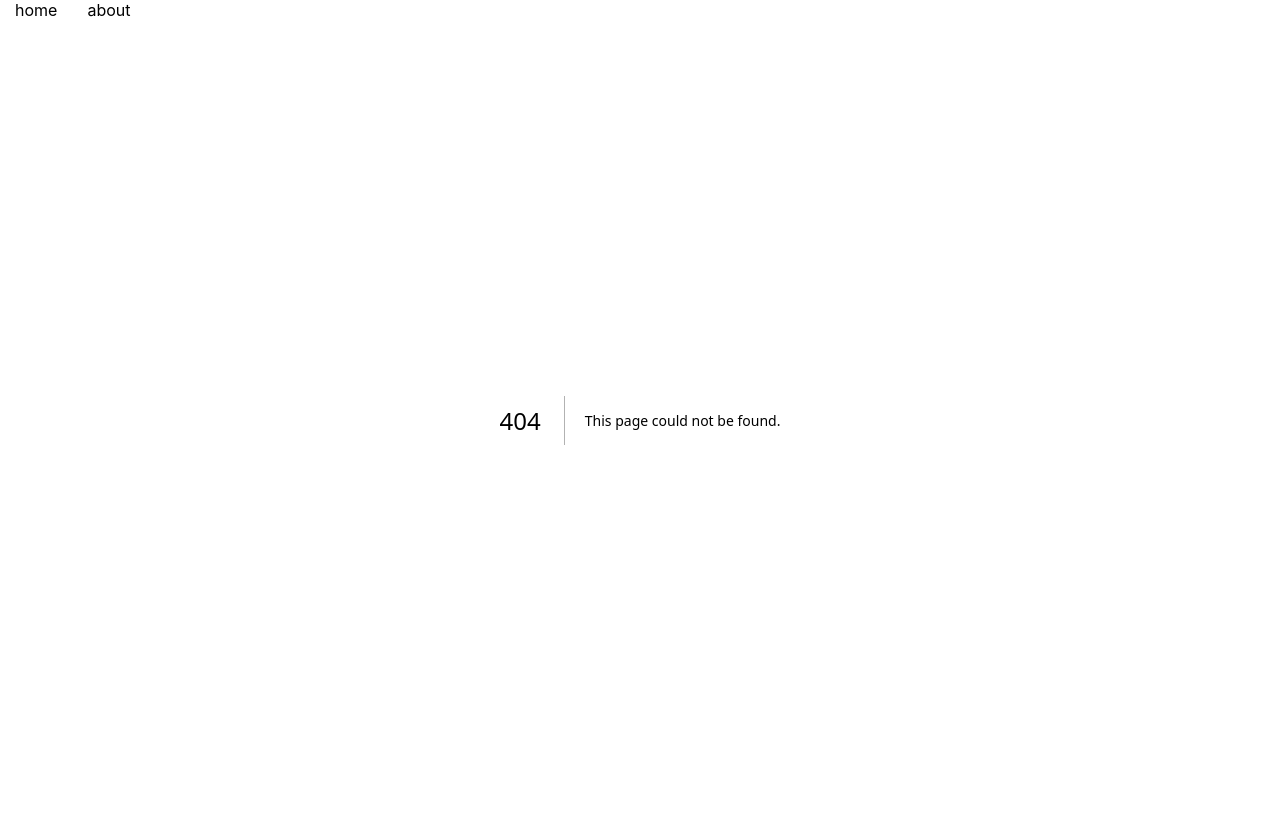
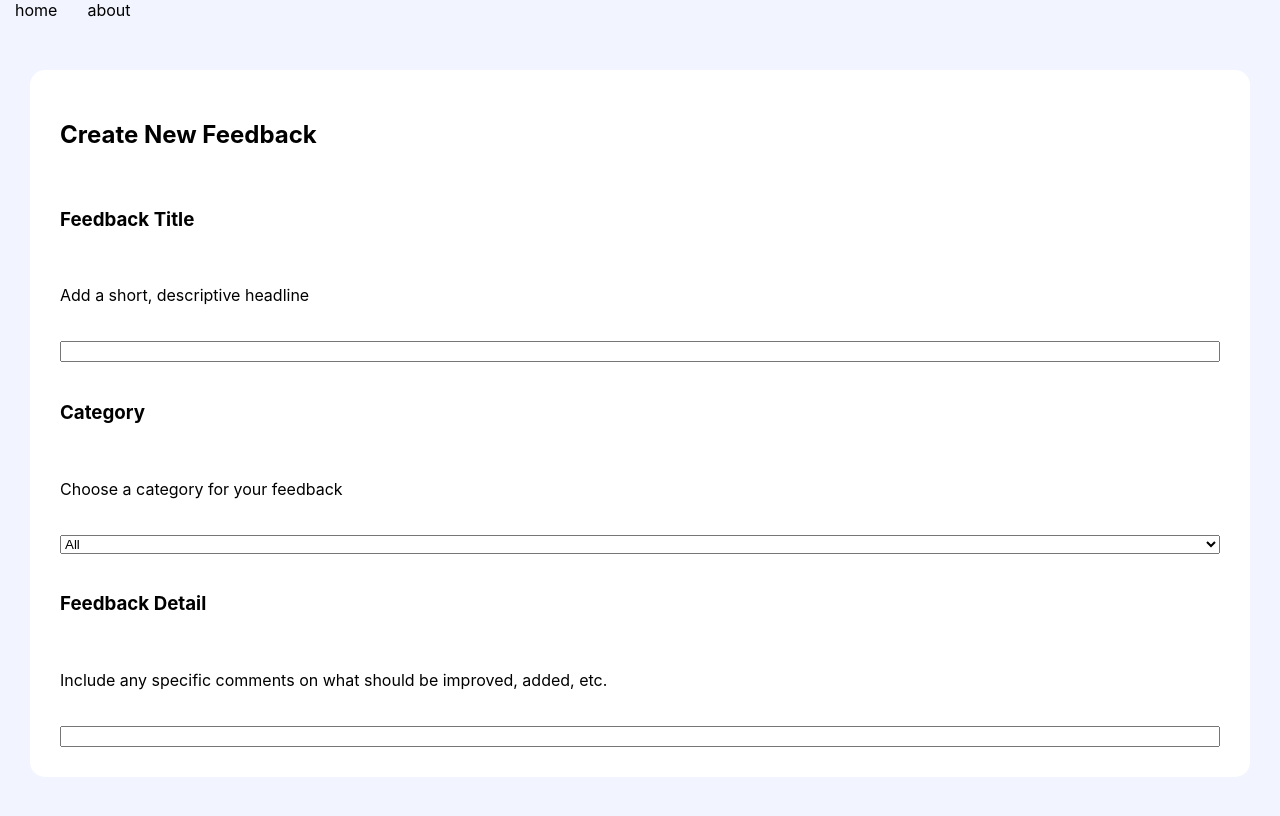
Before and after one commit to michaeldevelopment/product-feedback-app, a Next.js app: page /create-feedback in a window 1280 px wide. Before the commit this address had no page. Shown: the top 816 px of the page. Built offline with nearby package versions, Linux system fonts and the light colour scheme.

Commit message:
starting with create feedback app UI

```diff
--- /dev/null
+++ b/components/CreateFeedbackContainer.jsx
@@ -0,0 +1,36 @@
+import React from "react";
+import { StyledCreateFeedbackContainer } from "../styled-components/StyledCreateFeedbackContainer";
+import InputForm from "./InputForm";
+
+const feedbackOptions = [
+  {
+    title: "Feedback Title",
+    description: "Add a short, descriptive headline",
+    type: "text",
+  },
+  {
+    title: "Category",
+    description: "Choose a category for your feedback",
+    type: "select",
+    selectOptions: ["All", "UI", "UX", "Enhancement", "Bug", "Feature"],
+  },
+  {
+    title: "Feedback Detail",
+    description:
+      "Include any specific comments on what should be improved, added, etc.",
+    type: "textarea",
+  },
+];
+
+const CreateFeedbackContainer = () => {
+  return (
+    <StyledCreateFeedbackContainer>
+      <h2> Create New Feedback </h2>
+      {feedbackOptions.map((feedbackOptions) => (
+        <InputForm {...feedbackOptions}></InputForm>
+      ))}
+    </StyledCreateFeedbackContainer>
+  );
+};
+
+export default CreateFeedbackContainer;
--- /dev/null
+++ b/components/InputForm.jsx
@@ -0,0 +1,33 @@
+import React from "react";
+
+const InputForm = ({ type, title, description, selectOptions }) => {
+  let inputHTMLContainer;
+
+  switch (type) {
+    case "select":
+      inputHTMLContainer = (
+        <select>
+          {selectOptions.map((option) => (
+            <option key={option}> {option} </option>
+          ))}
+        </select>
+      );
+      break;
+    case "text":
+      inputHTMLContainer = <input type={type} />;
+      break;
+    case "textarea":
+      inputHTMLContainer = <input type={type} />;
+      break;
+  }
+
+  return (
+    <>
+      <h3> {title} </h3>
+      <p> {description} </p>
+      {inputHTMLContainer}
+    </>
+  );
+};
+
+export default InputForm;
--- a/package.json
+++ b/package.json
@@ -13,6 +13,7 @@
   "dependencies": {
     "@apollo/client": "^3.7.14",
     "@apollo/server": "^4.7.1",
+    "@tanstack/react-query": "^4.29.15",
     "graphql": "^16.6.0",
     "next": "13.4.2",
     "nodemon": "^2.0.22",
@@ -24,6 +25,7 @@
     "@types/react": "^18.2.6",
     "babel-plugin-styled-components": "^2.1.3",
     "eslint": "8.40.0",
-    "eslint-config-next": "13.4.2"
+    "eslint-config-next": "13.4.2",
+    "prettier": "^2.8.8"
   }
 }
--- /dev/null
+++ b/pages/create-feedback/index.jsx
@@ -0,0 +1,6 @@
+import React from "react";
+import CreateFeedbackContainer from "../../components/CreateFeedbackContainer";
+
+export default function CreateFeedbackPage() {
+  return <CreateFeedbackContainer />;
+}
--- /dev/null
+++ b/styled-components/StyledCreateFeedbackContainer.jsx
@@ -0,0 +1,11 @@
+import { styled } from "styled-components";
+
+export const StyledCreateFeedbackContainer = styled.section`
+  display: flex;
+  flex-direction: column;
+  gap: 20px;
+  margin: 50px 30px 0px 30px;
+  background-color: white;
+  padding: 30px;
+  border-radius: 15px;
+`;
```
Also changed, not shown: 2 other files (tests, documents, lock files or other folders).
